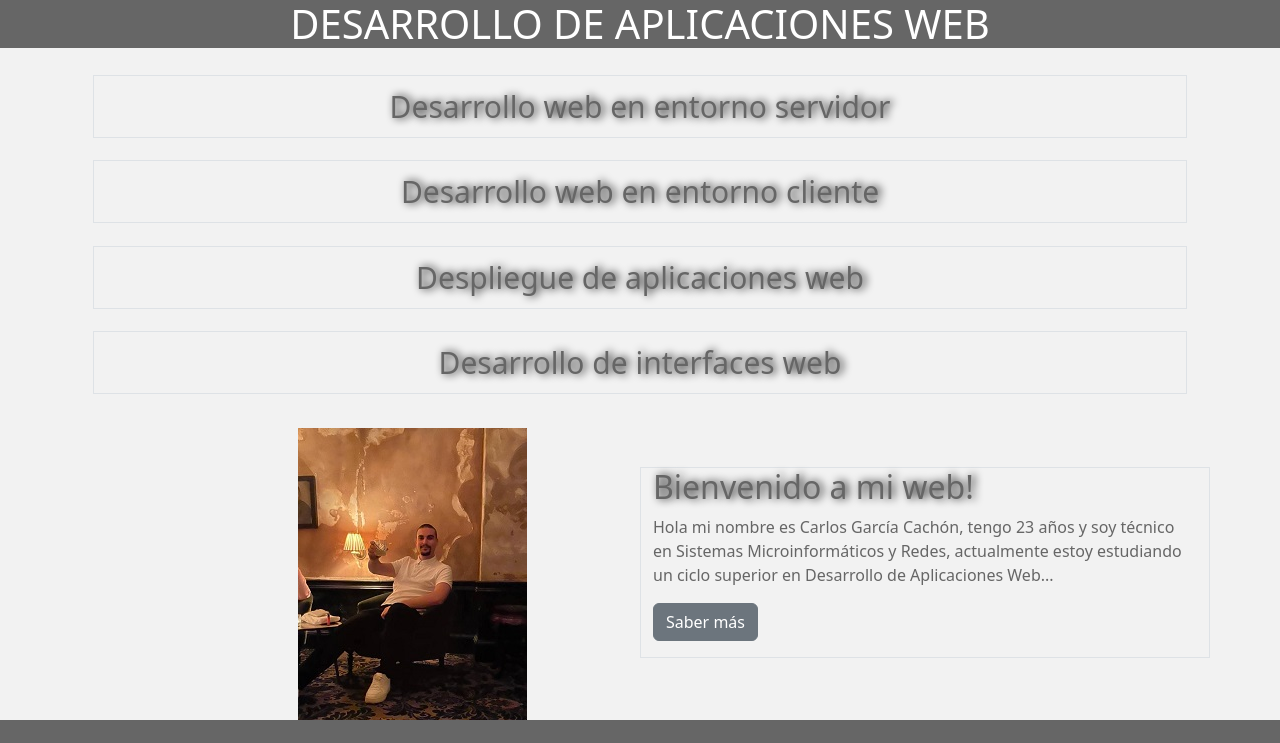
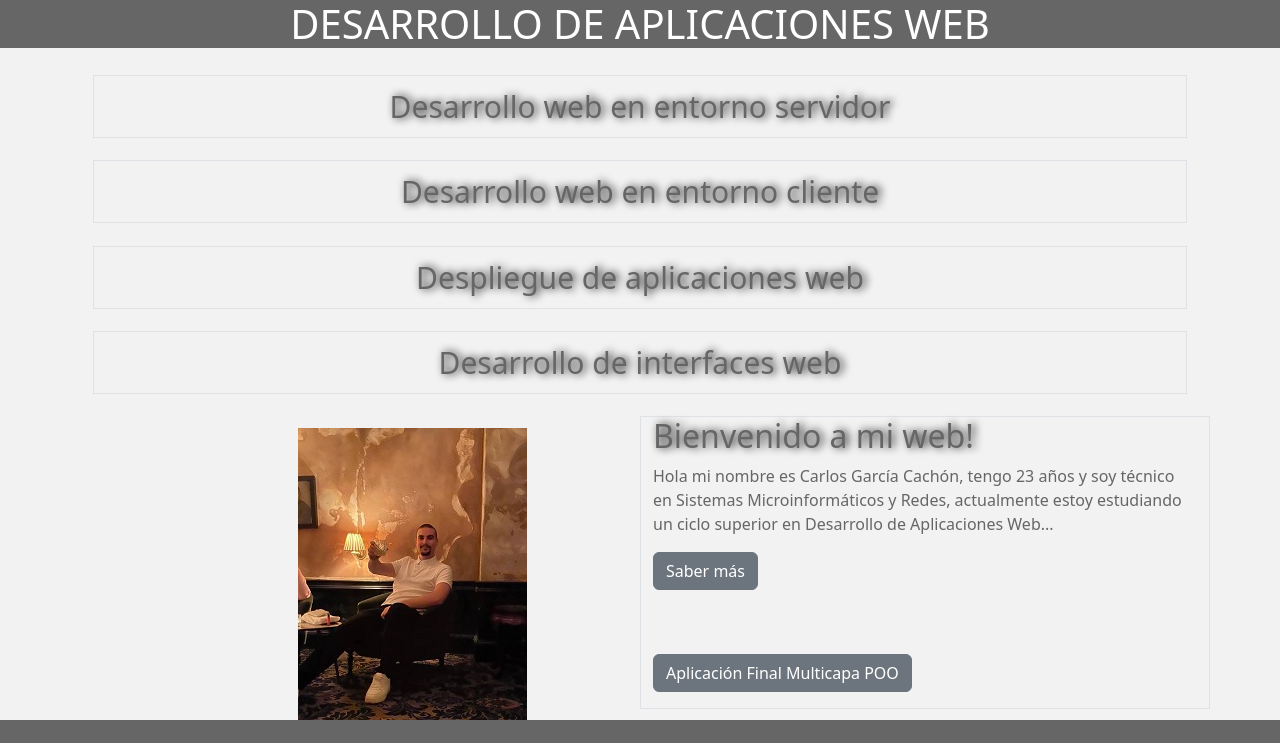
Before and after one commit to Fighter-kun/214ProyectoDAW, a plain HTML site: page index.html in a window 1280 px wide. Shown: the top 743 px of the page. Drawn offline with nearby package versions, Linux system fonts and the light colour scheme.

Commit message:
UPDATE - New links App Final

```diff
--- a/index.html
+++ b/index.html
@@ -48,6 +48,9 @@
                         en Desarrollo de Aplicaciones Web...</p>
                     <p>
                         <a href="https://www.linkedin.com/in/carlos-garcía-cachón/" target="_blank" class="btn btn-secondary" tabindex="-1" role="button">Saber más</a>
+                    </p><br><br>
+                    <p>
+                        <a href="214DWESAplicacionFinalCarlos2024/index.php" target="_blank" class="btn btn-secondary" tabindex="-1" role="button">Aplicación Final Multicapa POO</a>
                     </p>
                 </div>
             </div>
```
